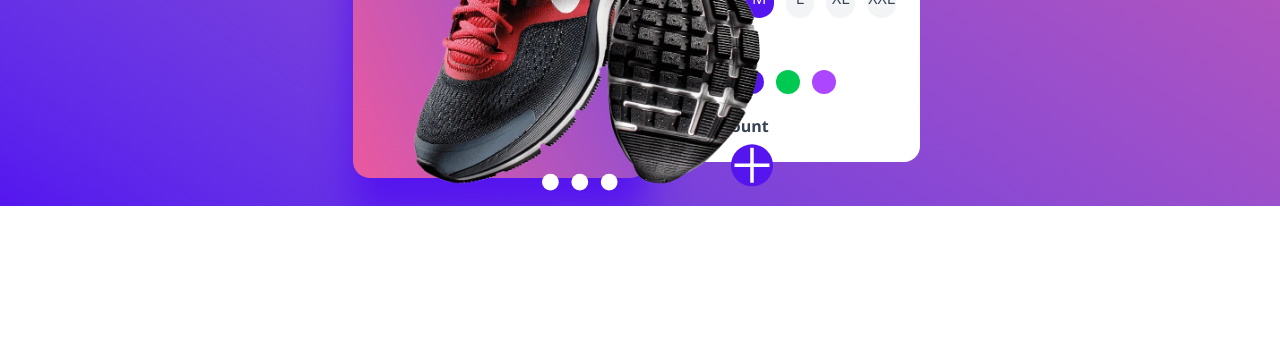
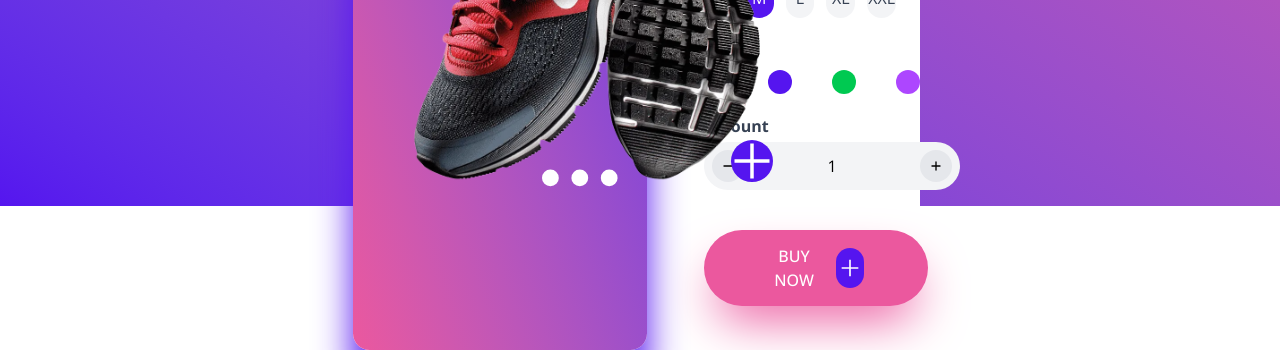
Before and after one commit to shaaav1e/buyshoe-react-tailwind, a React (Vite) app: page / in a window 1280 px wide. Shown: the part 594-944 px from the top of the page. Before the commit the page ends 800 px from the top, so only its background shows below. Built offline with nearby package versions, Linux system fonts and the light colour scheme.

Commit message:
Completed

```diff
--- a/src/components/Amount.jsx
+++ b/src/components/Amount.jsx
@@ -1,7 +1,87 @@
-import React from "react";
+import React, { useState } from "react";
 
 const Amount = () => {
-  return <div className="mt-5 text-gray-700 font-bold">Amount</div>;
+  const [amount, setAmount] = useState(1);
+
+  const handleDecrement = () => {
+    if (amount > 1) {
+      setAmount(amount - 1);
+    }
+  };
+
+  const handleIncrement = () => {
+    setAmount(amount + 1);
+  };
+
+  const handleChange = (e) => {
+    const value = parseInt(e.target.value);
+    if (!isNaN(value) && value > 0) {
+      setAmount(value);
+    }
+  };
+
+  return (
+    <div>
+      <div className="mt-5 text-gray-700 font-bold">Amount</div>
+      <div className="flex items-center justify-between bg-gray-100 p-2 rounded-full w-64 mt-1">
+        <button
+          onClick={handleDecrement}
+          className="flex items-center justify-center w-8 h-8 rounded-full bg-gray-200 hover:bg-gray-300"
+        >
+          <svg
+            width="16px"
+            height="16px"
+            viewBox="0 0 24 24"
+            fill="none"
+            xmlns="http://www.w3.org/2000/svg"
+          >
+            <path
+              d="M6 12L18 12"
+              stroke="#000000"
+              strokeWidth="2"
+              strokeLinecap="round"
+              strokeLinejoin="round"
+            />
+          </svg>
+        </button>
+
+        <input
+          type="text"
+          value={amount}
+          onChange={handleChange}
+          className="bg-transparent w-10 text-center focus:outline-none"
+        />
+
+        <button
+          onClick={handleIncrement}
+          className="flex items-center justify-center w-8 h-8 rounded-full bg-gray-200 hover:bg-gray-300"
+        >
+          <svg
+            width="16px"
+            height="16px"
+            viewBox="0 0 24 24"
+            fill="none"
+            xmlns="http://www.w3.org/2000/svg"
+          >
+            <path
+              d="M12 6L12 18"
+              stroke="#000000"
+              strokeWidth="2"
+              strokeLinecap="round"
+              strokeLinejoin="round"
+            />
+            <path
+              d="M6 12L18 12"
+              stroke="#000000"
+              strokeWidth="2"
+              strokeLinecap="round"
+              strokeLinejoin="round"
+            />
+          </svg>
+        </button>
+      </div>
+    </div>
+  );
 };
 
 export default Amount;
--- a/src/components/BuyNow.jsx
+++ b/src/components/BuyNow.jsx
@@ -1,7 +1,25 @@
 import React from "react";
 
 const BuyNow = () => {
-  return <div></div>;
+  return (
+    <div className="flex justify-between mt-10">
+      <button className="bg-theme-pink rounded-full px-16 py-3.5 text-white font-medium uppercase flex items-center gap-4 relative shadow-2xl shadow-theme-pink">
+        <span>Buy Now</span>
+        <div className="w-10 h-10 rounded-full bg-theme-blue flex items-center justify-center text-white transform hover:scale-110 transition-all duration-500 ">
+          <svg
+            xmlns="http://www.w3.org/2000/svg"
+            viewBox="0 0 24 24"
+            className="w-5 h-5 fill-current"
+          >
+            <path
+              fillRule="evenodd"
+              d="M 11 2 L 11 11 L 2 11 L 2 13 L 11 13 L 11 22 L 13 22 L 13 13 L 22 13 L 22 11 L 13 11 L 13 2 Z"
+            />
+          </svg>
+        </div>
+      </button>
+    </div>
+  );
 };
 
 export default BuyNow;
--- a/src/components/Colors.jsx
+++ b/src/components/Colors.jsx
@@ -17,7 +17,7 @@ const Colors = () => {
   return (
     <div>
       <div className="text-gray-700 font-bold mt-5 mb-2">Colors</div>
-      <div className="flex space-x-3">
+      <div className="flex space-x-10">
         {color_options.map((colorOption) => (
           <div
             key={colorOption.id}
--- a/src/components/Shoes.jsx
+++ b/src/components/Shoes.jsx
@@ -4,7 +4,11 @@ import Dots from "./Dots";
 const Shoes = () => {
   return (
     <div className="shoe w-96 absolute -bottom-145 left-0">
-      <img src="/nike-nobg.webp" alt="Nike-Shoes" />{" "}
+      <img
+        className="hover:rotate-90 transition-all duration-500"
+        src="/nike-nobg.webp"
+        alt="Nike-Shoes"
+      />{" "}
       <div className="plus w-10 h-10 rounded-full bg-theme-pink text-white absolute top-4 left-26 cursor-pointer transform hover:scale-110 transition-all duration-500">
         <svg
           xmlns="http://www.w3.org/2000/svg"
```
